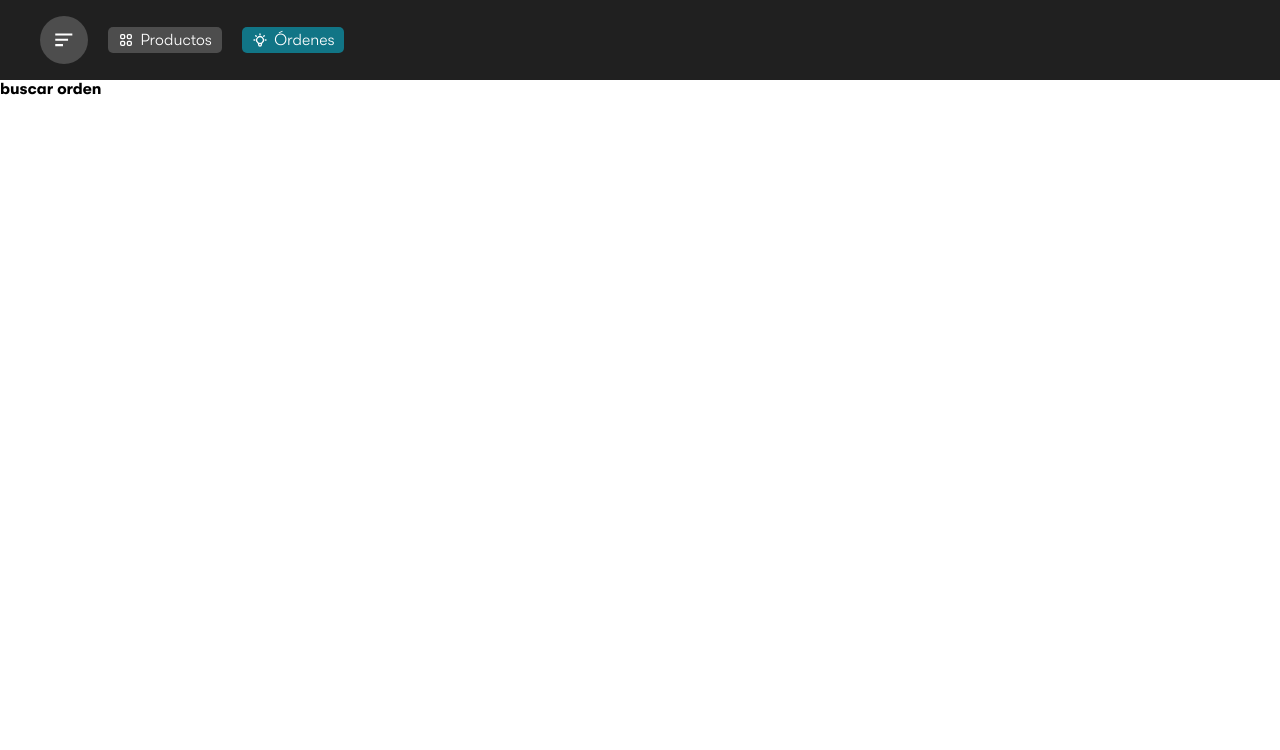
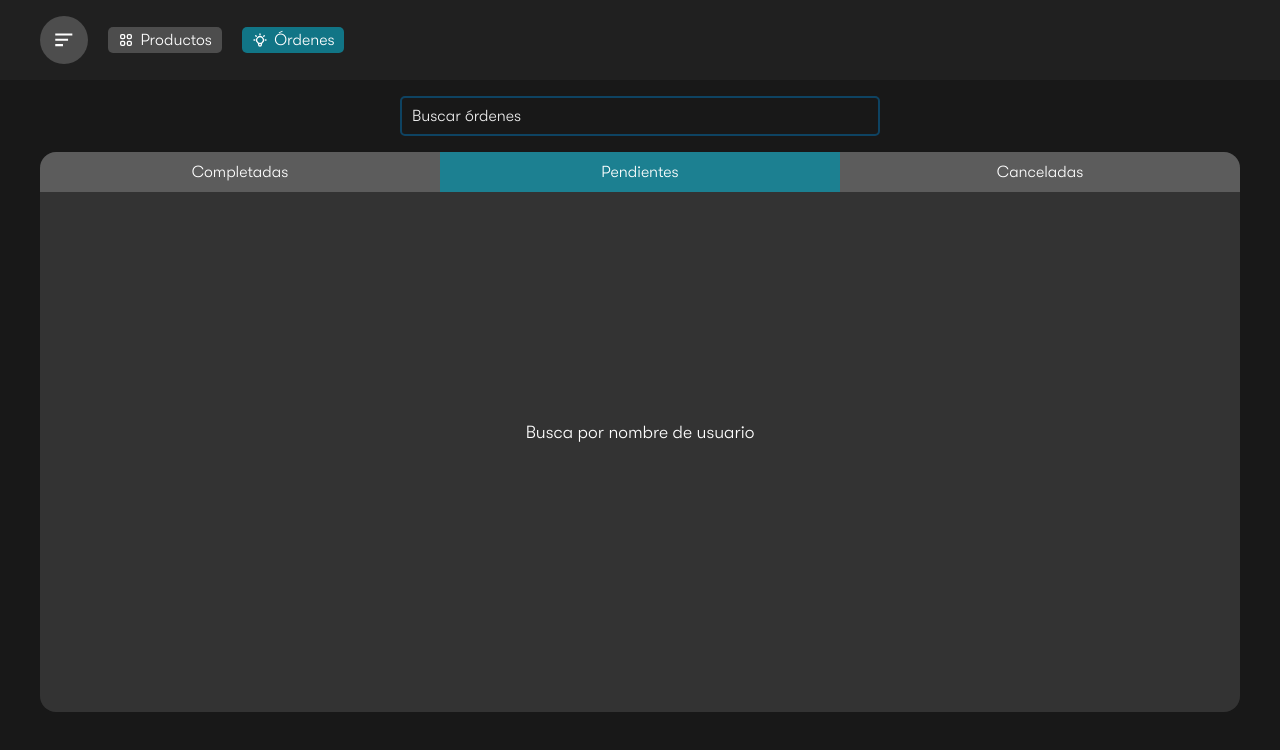
Before and after one commit to danield413/GraphQL-Apollo-React-CRUD, a React (Create React App) app in the folder client/: page /orders/search in a window 1280 px wide. Shown: the top 750 px of the page. Built offline with nearby package versions, Linux system fonts and the light colour scheme.

Commit message:
Filtrado de ordene por nombre de usuario y estado

```diff
--- a/client/src/components/Search.jsx
+++ b/client/src/components/Search.jsx
@@ -1,4 +1,4 @@
-import React from 'react'
+import React, { useState } from 'react'
 import styled from 'styled-components'
 import { useQuery } from '@apollo/client'
 import useForm from '../hooks/UseForm'
@@ -6,6 +6,7 @@ import { GET_ORDERS, GET_PRODUCTS } from '../GraphQL/queries'
 import filter from '../utils/filter'
 import Spinner from './Spinner'
 import Product from './Product'
+import Order from './Order'
 
 const Container = styled.div`
     width: 100%;
@@ -22,7 +23,7 @@ const Container = styled.div`
 		display: grid;
 		grid-template-columns: repeat(3, 1fr);
 		row-gap: 20px;
-		padding: 20px 0;
+		padding: ${props => props.type === 'productos' ? '20px 0' : '0 0 20px 0'};
 
 		.alert {
 			color: white;
@@ -32,6 +33,24 @@ const Container = styled.div`
             transform: translate(-50%, -50%);
             font-size: 1.1rem;
             font-family: 'GT-L';
+		}
+		.btn {
+			height: 40px;
+			border: none;
+			background-color: rgba(255,255,255,.2);
+			color: white;
+			font-family: 'GT-L';
+			font-size: 1rem;
+			cursor: pointer;
+			transition: .3s ease-in-out;
+			&.active {
+				background-color: #00d9ff75;
+			}
+		}
+		.no-grid {
+			padding: 0 20px;
+			overflow-y: auto;
+			grid-column: 1/4;
 		}
 	}
 `
@@ -64,15 +83,19 @@ const Div = styled.div`
 
 const Search = ( {type} ) => {
 
+	const [ typeOfOrder, setTypeOfOrder ] = useState('PENDIENTE');
     const [ state, handleChange ] = useForm({ search: '' });
     const { search } = state;
 
     const { loading, data } = useQuery((type === 'productos') ? GET_PRODUCTS : GET_ORDERS, {
-      fetchPolicy: 'cache-first'
+      fetchPolicy: 'cache-first',
+	  variables: {
+		  input: (type === 'órdenes') && typeOfOrder
+	  }
     });
 
     return (
-      <Container>
+      <Container type={type}>
 			<Div>
 				<input
 					type="text"
@@ -85,8 +108,9 @@ const Search = ( {type} ) => {
 
 			<div className="filtered animate__animated animate__fadeIn">
             { (!data && loading) && <Spinner />}
-			{search.length === 0 && <span className="alert no-selectable animate__animated animate__fadeIn">Busca por nombre</span>}
-            {(data && search.length > 0) && data.obtenerProductos.map( ({id, nombre, precio, disponible}) => {
+			{search.length === 0 && <span className="alert no-selectable animate__animated animate__fadeIn">{type ==='productos' ? 'Busca por nombre de producto' : 'Busca por nombre de usuario' }</span>}
+			{/* //Productos */}
+            {(data && data.obtenerProductos && search.length > 0) && data.obtenerProductos.map( ({id, nombre, precio, disponible}) => {
 				const isInSearch = filter(nombre, search);
 				if(isInSearch) {
                 return <Product
@@ -98,8 +122,46 @@ const Search = ( {type} ) => {
 						/>
               }
             })}
+			{/* Órdenes */}
+			{
+				type === 'órdenes' &&
+				<>
+					<button
+						onClick={() => setTypeOfOrder('COMPLETADA')}
+						className={`btn ${typeOfOrder === 'COMPLETADA' && 'active' } `}>
+						Completadas
+					</button>
+					<button
+						onClick={() => setTypeOfOrder('PENDIENTE')}
+						className={`btn ${typeOfOrder === 'PENDIENTE' && 'active' } `}>
+						Pendientes
+					</button>
+					<button
+						onClick={() => setTypeOfOrder('CANCELADA')}
+						className={`btn ${typeOfOrder === 'CANCELADA' && 'active' } `}>
+						Canceladas
+					</button>
+				</>
+			}
+
+		  	<div className="no-grid">
+			  	{(data && data.obtenerOrdenes && search.length > 0) &&
+				data.obtenerOrdenes.map( ({id, usuario, mesa, total, fecha}) => {
+					const isInSearch = filter(usuario, search);
+					console.log(isInSearch);
+					if(isInSearch) {
+						return <Order
+									key={id}
+									id={id}
+									usuario={usuario}
+									mesa={mesa}
+									total={total}
+									fecha={fecha}
+								/>
+					}
+				})}
 			  	</div>
-
+          	</div>
       </Container>
     )
 }
--- a/client/src/pages/Home.jsx
+++ b/client/src/pages/Home.jsx
@@ -33,8 +33,8 @@ const Home = () => {
             <svg xmlns="http://www.w3.org/2000/svg" viewBox="0 0 1400 200"><path fill="#202020" fillOpacity="1" d="M0,64L40,74.7C80,85,160,107,240,133.3C320,160,400,192,480,176C560,160,640,96,720,74.7C800,53,880,75,960,90.7C1040,107,1120,117,1200,106.7C1280,96,1360,64,1400,48L1440,32L1440,0L1400,0C1360,0,1280,0,1200,0C1120,0,1040,0,960,0C880,0,800,0,720,0C640,0,560,0,480,0C400,0,320,0,240,0C160,0,80,0,40,0L0,0Z"></path></svg>
 
               <div>
-                <h1 className="animate__animated animate__fadeIn">Hola, administrador</h1>
-                <h3 className="animate__animated animate__fadeIn">Es hora de administrar tu negocio</h3>
+                <h1 className="no-selectable animate__animated animate__fadeIn">Hola, administrador</h1>
+                <h3 className="no-selectable animate__animated animate__fadeIn">Es hora de administrar tu negocio</h3>
               </div>
 
             </Main>
--- a/client/src/pages/orders/SearchOrder.jsx
+++ b/client/src/pages/orders/SearchOrder.jsx
@@ -1,10 +1,15 @@
 import React from 'react'
+import { Helmet } from 'react-helmet-async'
+import Search from '../../components/Search'
 
 const SearchOrder = () => {
     return (
-        <div>
-            buscar orden
-        </div>
+        <>
+            <Helmet>
+                <title>Buscar Producto - ReactGraphQL</title>
+            </Helmet>
+            <Search type="órdenes" />
+        </>
     )
 }
 
```
Lines whose indentation alone changed are shown as unchanged.
